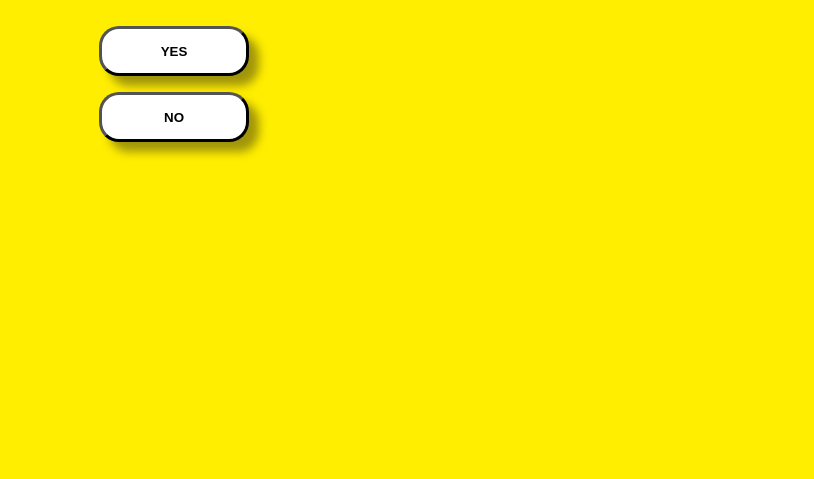
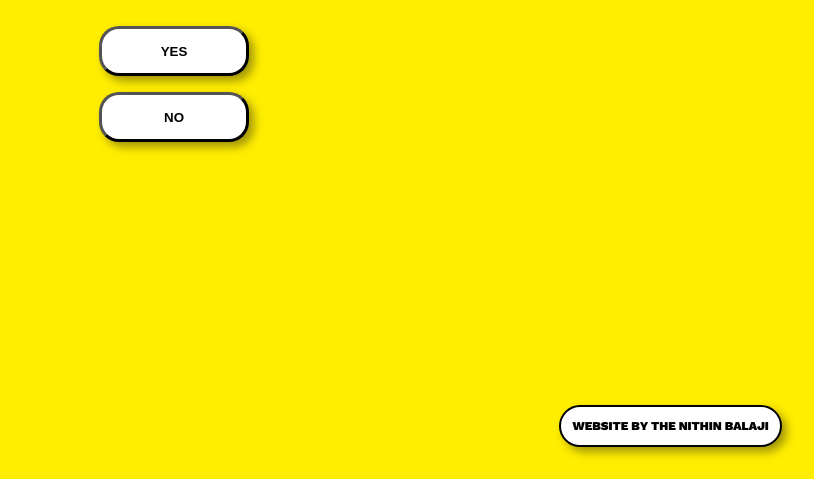
Before and after one commit to thenithinbalaji/YES-or-NO, a plain HTML site: page index.html in a window 1280 px wide. Shown: the part 321-800 px from the top of the page, without its empty margins (466-1280 px from the left). Drawn offline with nearby package versions, Linux system fonts and the light colour scheme.

Commit message:
added meta tags, credits

```diff
--- a/index.html
+++ b/index.html
@@ -9,6 +9,19 @@
     <link rel="stylesheet" href="./style.css">
     <script type="text/javascript" src="./script.js"></script>
     <link rel="icon" href="assets/question.png" />
+
+    <!-- Meta Tags-->
+    <meta name="og:title"      property="og:title" content="Yes or No? What's your choice?">
+    <meta name='twitter:title' content="Yes or No? What's your choice?">
+
+    <meta name="description" content="Yes or No Decision Polls. Know what the world is thinking. Popular social opinion and polls forum.">
+    <meta property='og:description'  content='Endless Yes or No Questions updated with answers from people. Know what everyone is thinking.'>
+    <meta name='twitter:description' content="Endless Yes or No Questions updated with answers from people. Haven't you cast your vote yet?">
+
+    <meta property="og:image"  content="https://raw.githubusercontent.com/thenithinbalaji/YES-or-NO/main/assets/yesno.png">
+    <meta name="twitter:image" content="https://raw.githubusercontent.com/thenithinbalaji/YES-or-NO/main/assets/yesno.png">
+
+    <meta property="og:type" content="website" />
 
 </head>
 <body>
@@ -29,5 +42,9 @@
 
     </div>
 
+    <div class = "credits">
+        <p><a href = "https://github.com/thenithinbalaji/YES-or-NO" target = "_blank">WEBSITE BY THE NITHIN BALAJI</a></p>
+    </div>
+
 </body>
 </html>
--- a/style.css
+++ b/style.css
@@ -18,7 +18,8 @@ button{
     border-width: 3px;
     background-color: white;
     font-weight: bold;
-    box-shadow: 10px 10px 10px rgb(161, 149, 11);
+    box-shadow: 5px 5px 10px rgb(161, 149, 11);
+    cursor: pointer;
 }
 
 .question {
@@ -59,14 +60,42 @@ button{
     padding: 7px;
 }
 
+.credits {
+    position:absolute;
+    right: 0;
+    bottom:0;
+    margin: 2rem;
+    font-size: 0.75rem;
+    background-color: rgb(255, 255, 255);
+    border-style: solid;
+    padding-left: 0.7rem;
+    padding-right: 0.7rem;
+    border-radius: 3em;
+    font-family: 'Work Sans', sans-serif;
+    box-shadow: 5px 5px 10px rgb(161, 149, 11);
+    cursor: pointer;
+    border-width: 0.2em;
+}
+
+a, a:hover, a:focus, a:active {
+    text-decoration: none;
+    color: inherit;
+}
+
 @keyframes fadein {
     from {color: rgba(0, 0, 0, 0) }
     to {color: rgb(0, 0, 0)}
 }
 
 @media(hover: hover) {
-    button:hover{
-        background-color: rgb(210, 210, 210);
-        box-shadow: 5px 5px 10px rgb(161, 149, 11);
+    button:hover, .credits:hover{
+        background-color: rgb(224, 224, 224);
+        box-shadow: 2.5px 2.5px 10px rgb(161, 149, 11);
     }
 }
+
+@media (max-width: 1000px) {
+    .credits{
+        visibility: hidden;
+    }
+}
```
Also changed, not shown: assets/yesno.png (added).
